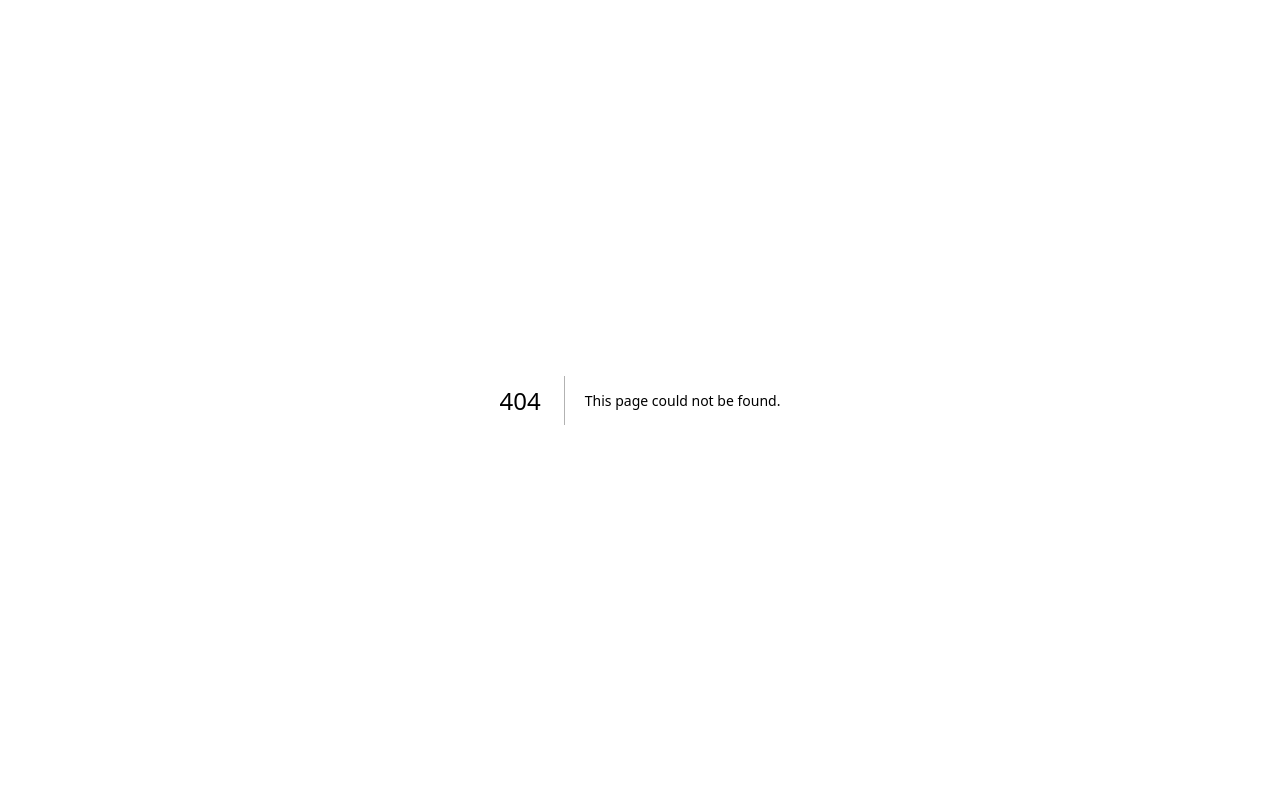
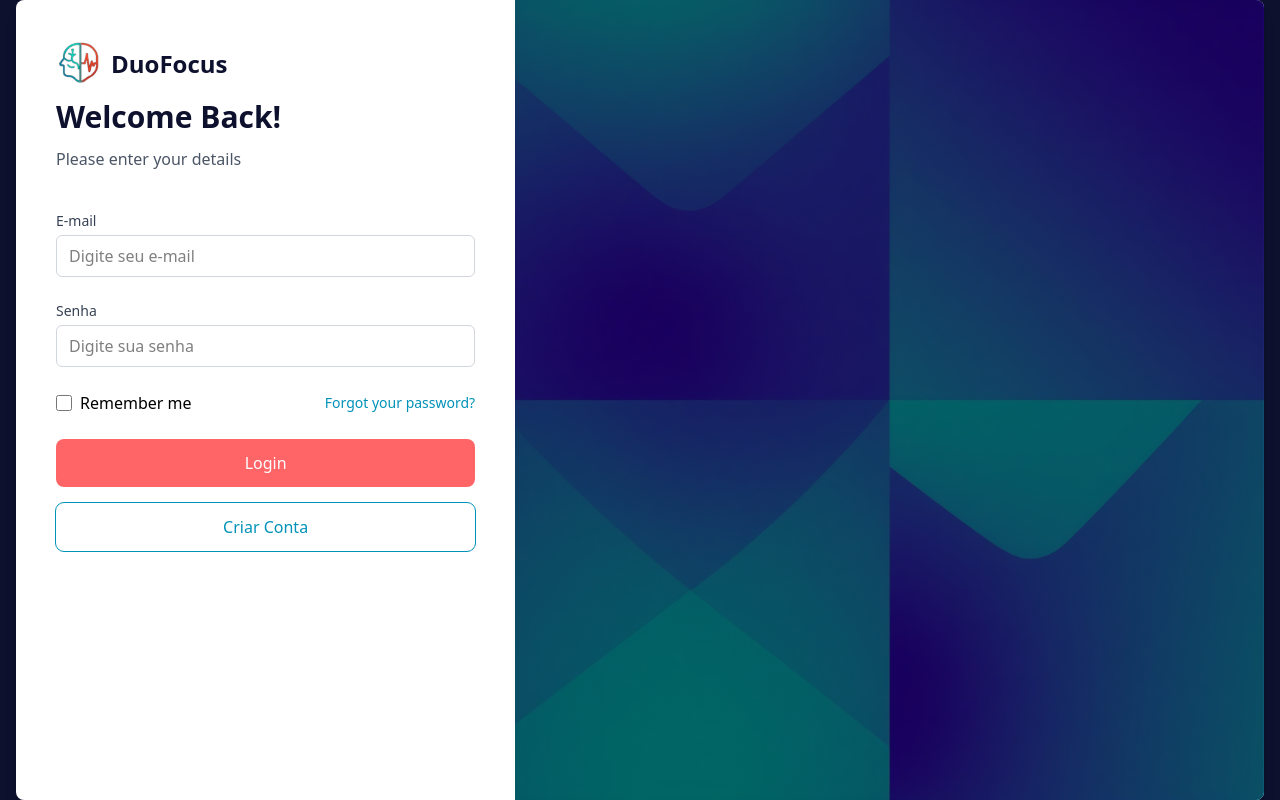
Before and after one commit to rxdrigocrn/duofocus, a Next.js app: page /login in a window 1280 px wide. Before the commit this address had no page. Built offline with nearby package versions, Linux system fonts and the light colour scheme.

Commit message:
add: login page e register page

```diff
--- a/app/(public)/login.jsx/page.jsx
+++ /dev/null
@@ -1,9 +0,0 @@
-import React from 'react'
-
-const page = () => {
-  return (
-    <div>page</div>
-  )
-}
-
-export default page
--- /dev/null
+++ b/app/(public)/login/page.jsx
@@ -0,0 +1,64 @@
+'use client'
+import React from 'react'
+import { useForm } from 'react-hook-form'
+import TextInput from '@/components/shared/TextInput'
+import AuthTemplate from '@/components/templates/AuthTemplate'
+import AuthHeader from '@/components/templates/AuthHeader'
+
+const LoginPage = () => {
+  const { register, handleSubmit } = useForm()
+
+  const onSubmit = (data) => {
+    console.log('Register data:', data)
+  }
+
+  return (
+    <AuthTemplate title="Cadastro">
+      <AuthHeader title="Welcome Back!" subtitle="Please enter your details" />
+      <form className="space-y-6 mb-4" onSubmit={handleSubmit(onSubmit)}>
+        <TextInput
+          name="email"
+          label="E-mail"
+          type="email"
+          placeholder="Digite seu e-mail"
+          register={register}
+        />
+        <TextInput
+          name="password"
+          label="Senha"
+          type="password"
+          placeholder="Digite sua senha"
+          register={register}
+        />
+
+
+        <div className="flex justify-between items-center">
+          <div className="flex gap-2 items-center">
+            <input type="checkbox" id="remember-me" name="remember-me" className="h-4 w-4 text-cyan-600 focus:ring-cyan-500 border-gray-300 rounded" />
+            <label htmlFor="remember-me">Remember me</label>
+          </div>
+          <p className='text-sm text-cyan-600 cursor-pointer  hover:underline'>Forgot your password?</p>
+        </div>
+
+        <button
+          type="submit"
+          className="w-full bg-red-400 text-white py-3 rounded-lg hover:bg-red-500 transition cursor-pointer"
+        >
+          Login
+        </button>
+
+      </form>
+
+      <div className="flex flex-col items-center justify-center">
+        <button
+          type="submit"
+          className="w-full bg-transparent outline outline-1 outline-cyan-600 text-cyan-600 py-3 rounded-lg hover:bg-cyan-700 hover:text-white transition cursor-pointer"
+        >
+          Criar Conta
+        </button>
+      </div>
+    </AuthTemplate>
+  )
+}
+
+export default LoginPage
--- a/app/(public)/registro/page.jsx
+++ b/app/(public)/registro/page.jsx
@@ -0,0 +1,65 @@
+'use client'
+import React from 'react'
+import { useForm } from 'react-hook-form'
+import TextInput from '@/components/shared/TextInput'
+import AuthTemplate from '@/components/templates/AuthTemplate'
+import AuthHeader from '@/components/templates/AuthHeader'
+
+const RegisterPage = () => {
+    const { register, handleSubmit } = useForm()
+
+    const onSubmit = (data) => {
+        console.log('Register data:', data)
+    }
+
+    return (
+        <AuthTemplate title="Cadastro">
+            <AuthHeader title="Welcome" subtitle="Please enter your details" />
+            <form className="space-y-6 mb-10" onSubmit={handleSubmit(onSubmit)}>
+                <TextInput
+                    name="name"
+                    label="Nome"
+                    type="text"
+                    placeholder="Seu nome completo"
+                    register={register}
+                />
+                <TextInput
+                    name="email"
+                    label="E-mail"
+                    type="email"
+                    placeholder="seuemail@exemplo.com"
+                    register={register}
+                />
+                <TextInput
+                    name="password"
+                    label="Senha"
+                    type="password"
+                    placeholder="••••••••"
+                    register={register}
+                />
+                <p className="text-sm text-gray-600">
+                    A senha deve ter pelo menos 8 caracteres, uma letra maiúscula, uma letra minúscula, um número e um caractere especial.
+                </p>
+                <button
+                    type="submit"
+                    className="w-full bg-cyan-600 text-white py-3 rounded-lg hover:bg-cyan-700 transition"
+                >
+                    Criar Conta
+                </button>
+
+            </form>
+
+            <div className="flex flex-col items-center justify-center">
+                <p className="text-gray-600">
+                    Already have an account?
+
+                </p>
+                <a href="/login" className="text-cyan-600 hover:underline ml-2">
+                    Login
+                </a>
+            </div>
+        </AuthTemplate>
+    )
+}
+
+export default RegisterPage
--- a/app/page.jsx
+++ b/app/page.jsx
@@ -2,6 +2,7 @@
 
 import { useState } from "react";
 import Image from "next/image";
+import { redirect } from "next/navigation";
 
 export default function Home() {
   const messages = [
@@ -51,11 +52,11 @@ export default function Home() {
 
           </div>
 
-          <div className="flex flex-col gap-4 w-2/3">
-            <button className="block bg-blue-500 text-white rounded py-2">
+          <div className="flex flex-col gap-4 w-1/2">
+            <button onClick={() => redirect("/registro")} className="block bg-blue-500 text-white rounded py-2 cursor-pointer">
               Get Started
             </button>
-            <button className="bg-white text-indigo-500 rounded-[8px] py-2 border">
+            <button onClick={() => redirect("/login")} className="bg-white text-indigo-500 rounded-[8px] py-2 border cursor-pointer  ">
               Login
             </button>
           </div>
--- /dev/null
+++ b/components/shared/TextInput.jsx
@@ -0,0 +1,22 @@
+import React from 'react'
+
+const TextInput = ({ label, name, type = 'text', placeholder, register, error }) => {
+    return (
+        <div className="flex flex-col gap-1">
+            <label htmlFor={name} className="text-sm font-medium text-gray-700">
+                {label}
+            </label>
+            <input
+                id={name}
+                type={type}
+                placeholder={placeholder}
+                {...register(name)}
+                className={`px-3 py-2 border rounded-md focus:outline-none focus:ring-2 focus:ring-blue-500 ${error ? 'border-red-500' : 'border-gray-300'
+                    }`}
+            />
+            {error && <span className="text-sm text-red-500">{error}</span>}
+        </div>
+    )
+}
+
+export default TextInput
--- /dev/null
+++ b/components/shared/TextLogo.jsx
@@ -0,0 +1,13 @@
+import React from 'react'
+import Image from 'next/image'
+
+const TextLogo = () => {
+    return (
+        <div className='flex items-center gap-2'>
+            <Image src="/logo.svg" alt="Logo" width={47} height={47} />
+            <h1 className="text-2xl font-bold text-[#0D112D]">DuoFocus</h1>
+        </div>
+    )
+}
+
+export default TextLogo
--- /dev/null
+++ b/components/templates/AuthHeader.jsx
@@ -0,0 +1,15 @@
+import React from 'react'
+import TextLogo from '../shared/TextLogo'
+
+const AuthHeader = ({ title, subtitle }) => {
+    return (
+        <div className="flex gap-3 flex-col register-header pb-10 text-[#0D112D]">
+            <TextLogo />
+            <h2 className="text-3xl font-bold">
+                {title}
+            </h2>
+            <p className=" text-gray-600">{subtitle}</p>
+        </div>)
+}
+
+export default AuthHeader
--- /dev/null
+++ b/components/templates/AuthTemplate.jsx
@@ -0,0 +1,27 @@
+'use client'
+import React from 'react'
+
+const AuthTemplate = ({ title, children }) => {
+    return (
+        <div className="min-h-screen bg-[#0D112D] flex items-center justify-center px-4">
+            <div className="flex w-full h-[800px] md:w-[1600px] bg-white rounded-lg shadow-lg overflow-hidden">
+
+                <div className="w-full md:w-2/5 p-10 flex flex-col ">
+                    {children}
+                </div>
+
+                <div
+                    className="w-3/5 bg-cover bg-center hidden md:block"
+                    style={{
+                        backgroundImage:
+                            "linear-gradient(rgba(0, 0, 0, 0.6), rgba(0, 0, 0, 0.6)), url('/fundo.png')"
+                    }}
+                />
+
+
+            </div>
+        </div>
+    )
+}
+
+export default AuthTemplate
--- a/package.json
+++ b/package.json
@@ -9,11 +9,15 @@
     "lint": "next lint"
   },
   "dependencies": {
+    "@hookform/resolvers": "^5.0.1",
     "duofocus": "file:",
     "framer-motion": "^12.11.0",
     "next": "15.3.2",
     "react": "^19.0.0",
-    "react-dom": "^19.0.0"
+    "react-dom": "^19.0.0",
+    "react-hook-form": "^7.56.4",
+    "zod": "^3.24.4",
+    "zustand": "^5.0.4"
   },
   "devDependencies": {
     "@eslint/eslintrc": "^3",
```
Also changed, not shown: public/fundo.png (added), 1 other file (tests, documents, lock files or other folders).
